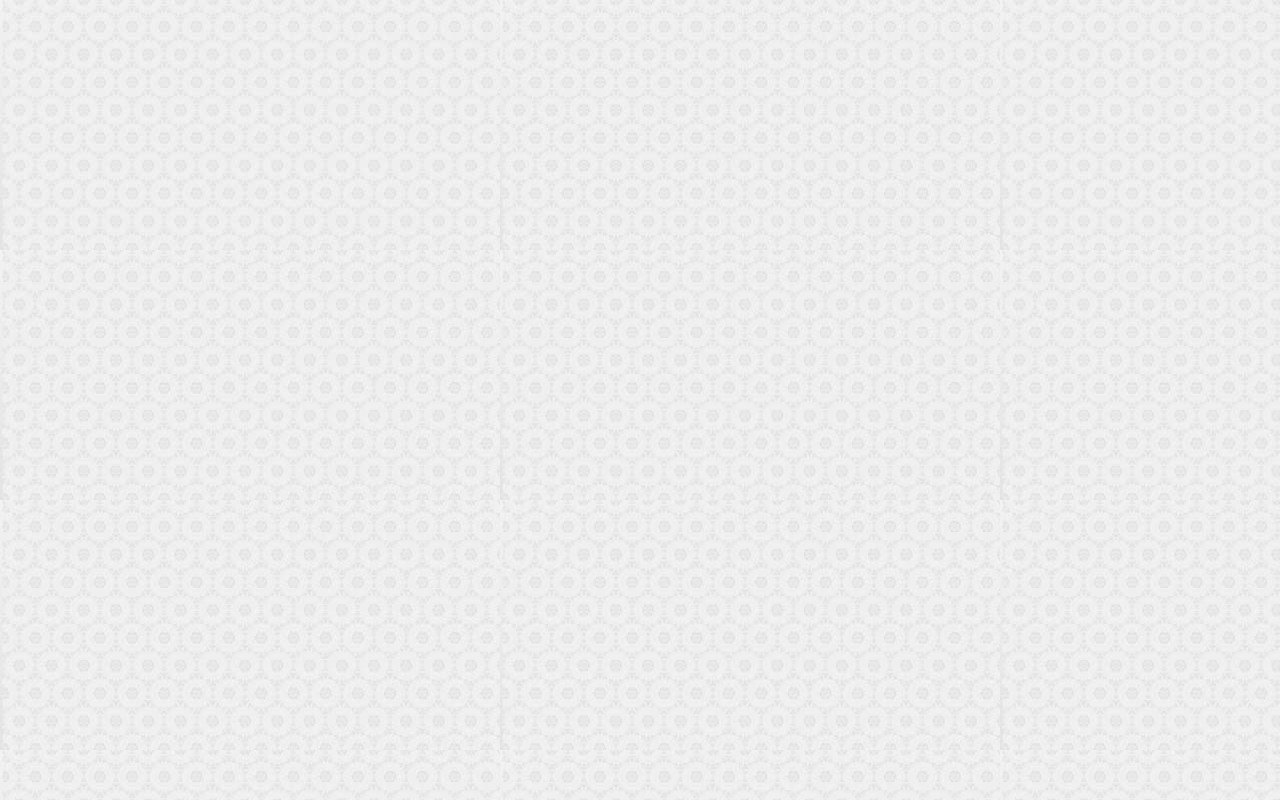
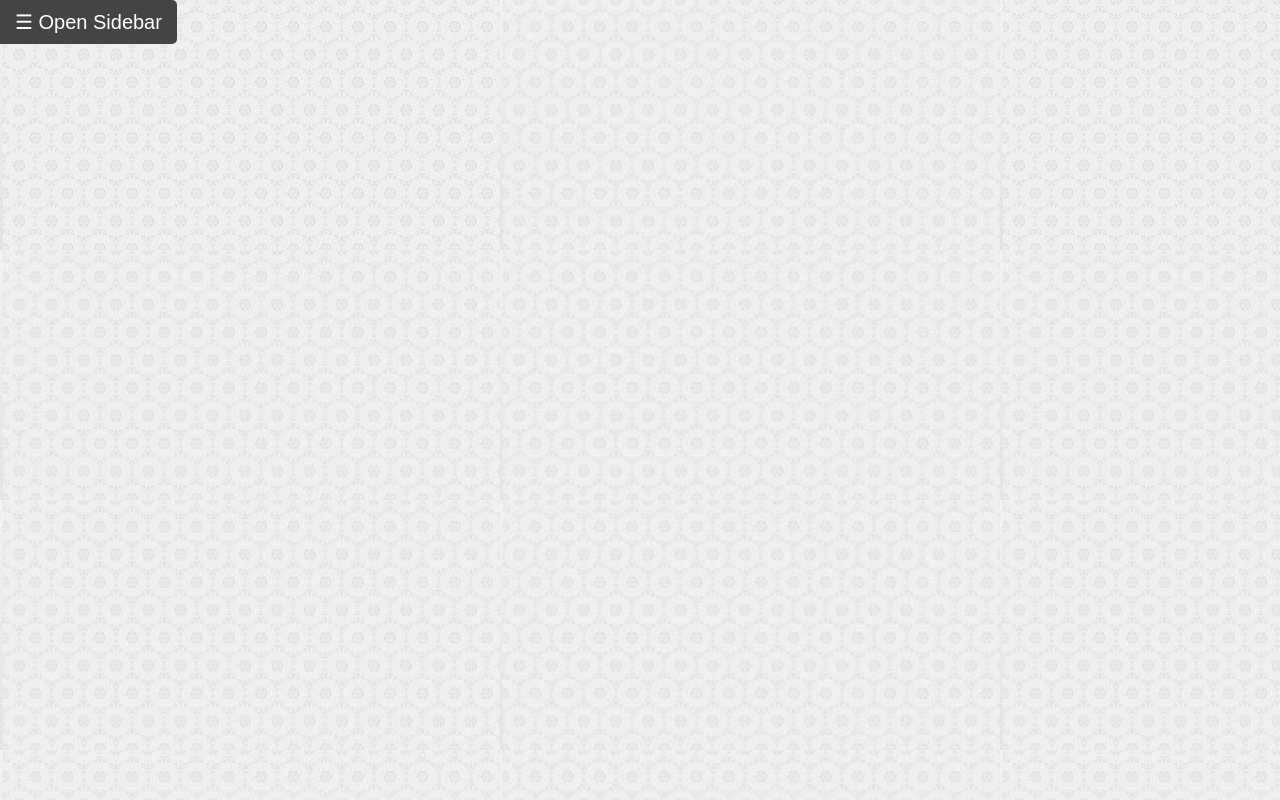
Before and after one commit to FMIFH/pudubot, a Vue app in the folder pudubot/: page /clients in a window 1280 px wide. Before the commit this address had no page. Built offline with nearby package versions, Linux system fonts and the light colour scheme.

Commit message:
create client page

```diff
--- a/pudubot/src/router/index.js
+++ b/pudubot/src/router/index.js
@@ -17,6 +17,11 @@
     name: 'Robots',
     component: () => import('../views/Robot.vue')
   },
+  {
+    path: '/clients',
+    name: 'Clients',
+    component: () => import('../views/Clients.vue')
+  }
 
 ]
 
--- /dev/null
+++ b/pudubot/src/views/Clients.vue
@@ -0,0 +1,18 @@
+<template>
+    <Sidebar></Sidebar>
+
+</template>
+
+<script>
+import Sidebar from '../components/sidebar.vue'
+export default {
+  name: 'Home',
+  components: {
+    Sidebar
+  }
+}
+</script>
+
+<style>
+
+</style>
```
